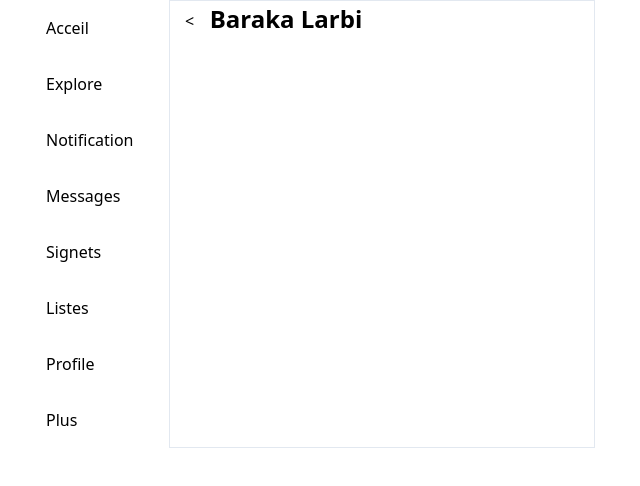
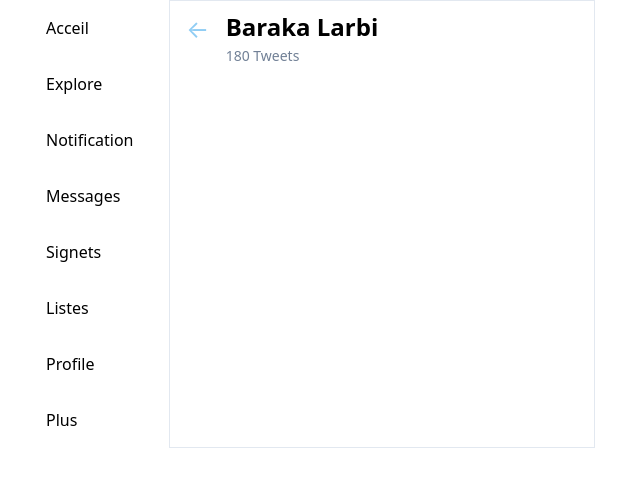
Before and after one commit to larbibaraka/react-twitter, a React (Create React App) app: page / in a window 1280 px wide. Shown: the top 486 px of the page, without its empty margins (258-898 px from the left). Built offline with nearby package versions, Linux system fonts and the light colour scheme.

Commit message:
adding tom mid section

```diff
--- a/src/components/MidSection.jsx
+++ b/src/components/MidSection.jsx
@@ -4,10 +4,14 @@ export default function MidSection() {
   return (
     <div className="w-1/3 border border-grey-300">
       <div className="user_lit_info flex">
-        <span className="border-white h-10 w-10 flex items-center justify-center rounded-full hover:bg-blue-200 ">
-          &lt;
+        <span className="border-white h-10 w-10 flex items-center justify-center rounded-full hover:bg-blue-200 cursor-pointer text-blue-300 text-2xl hover:text-blue-400 ml-2 mr-2 mt-2">
+        &#8592;
         </span>
-        <h1 className="text-2xl font-bold">Baraka Larbi</h1>
+        <div className="flex flex-col">
+
+        <h1 className="text-2xl font-bold mt-2">Baraka Larbi</h1>
+        <span className="text-gray-600 text-sm">180 Tweets</span>
+        </div>
       </div>
     </div>
   );
```
